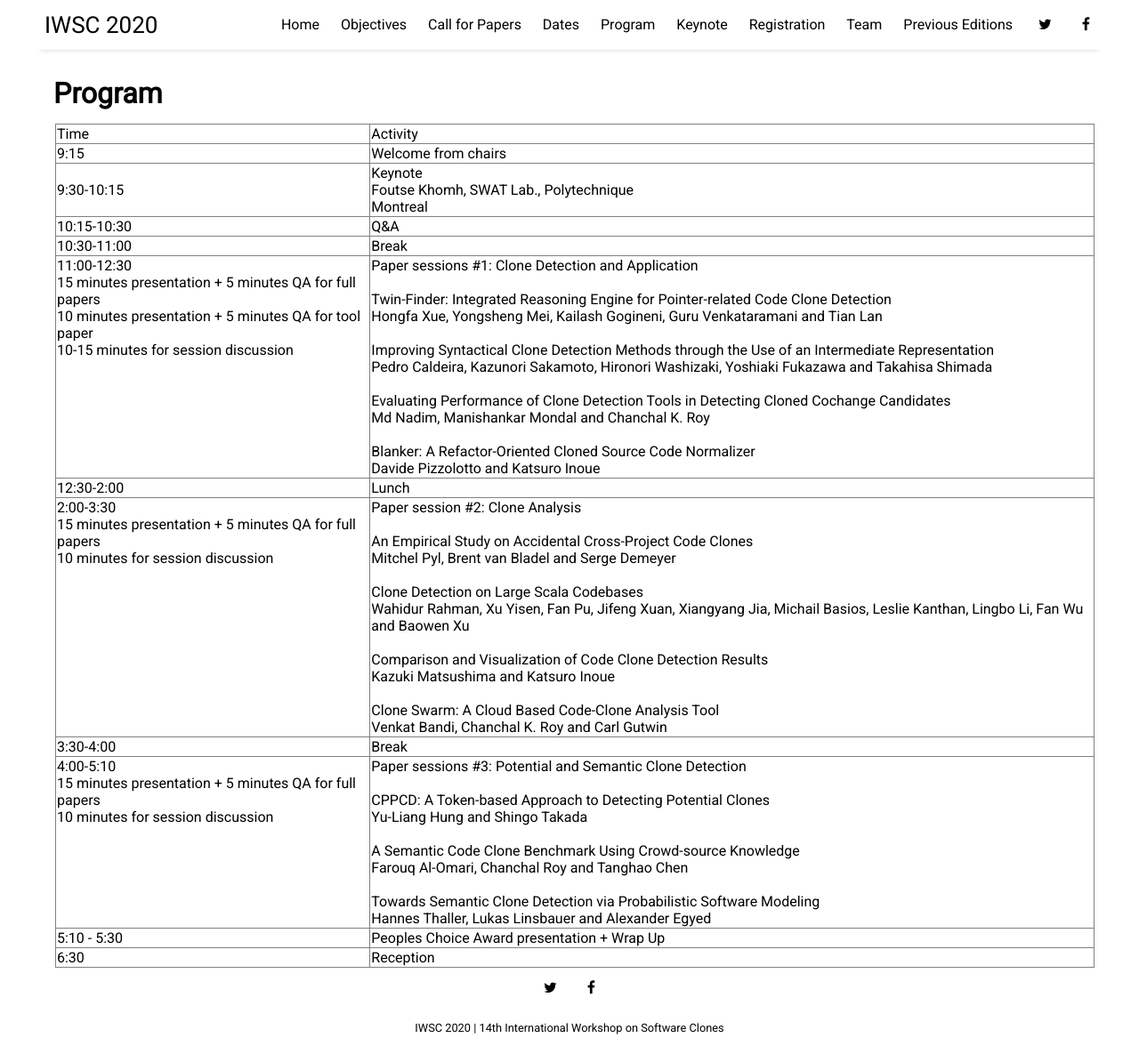
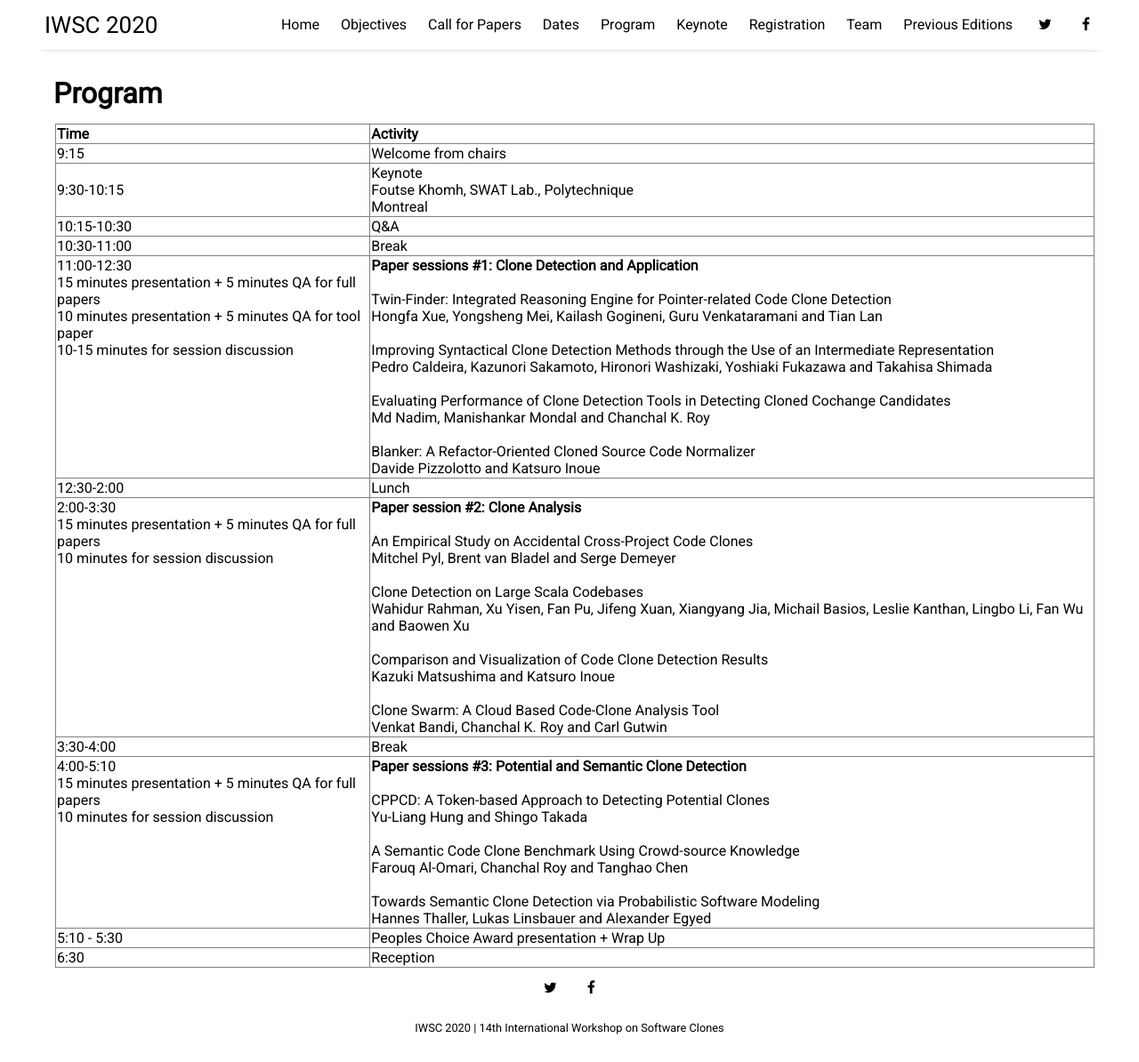
Before and after one commit to iwsc2020/iwsc2020.github.io, a Jekyll site: the page built from pages/program.html, in a window 1280 px wide and 1194 px high. Shown: the whole window at 89% size. Built offline with Jekyll 4.4.1, drawn with Linux system fonts in a browser that asks for light colours; nearby versions of some CDN libraries.

Commit message:
Update program.html

```diff
--- a/pages/program.html
+++ b/pages/program.html
@@ -6,8 +6,8 @@ title: Program
 <div class="page_content">
 	<table border='1' cellspacing='10' style='border-collapse: collapse;'>
 			<tr>
-				<td>Time</td>
-				<td>Activity</td>
+				<td><b>Time</b></td>
+				<td><b>Activity</b></td>
 			</tr>
 			<tr>
 				<td>9:15</td>
@@ -29,7 +29,21 @@ title: Program
 
 			<tr>
 				<td valign='top'>11:00-12:30 <br/> 15 minutes presentation + 5 minutes QA for full papers <br/> 10 minutes presentation + 5 minutes QA for tool paper <br/> 10-15 minutes for session discussion</td>
-				<td>Paper sessions #1: Clone Detection and Application <br/><br/> Twin-Finder: Integrated Reasoning Engine for Pointer-related Code Clone Detection <br/>	Hongfa Xue, Yongsheng Mei, Kailash Gogineni, Guru Venkataramani and Tian Lan <br/><br/> Improving Syntactical Clone Detection Methods through the Use of an Intermediate Representation <br/> Pedro Caldeira, Kazunori Sakamoto, Hironori Washizaki, Yoshiaki Fukazawa and Takahisa Shimada <br/><br/> Evaluating Performance of Clone Detection Tools in Detecting Cloned Cochange Candidates <br/> Md Nadim, Manishankar Mondal and Chanchal K. Roy <br/><br/> Blanker: A Refactor-Oriented Cloned Source Code Normalizer <br/> Davide Pizzolotto and Katsuro Inoue</td>
+				<td>
+					<b>Paper sessions #1: Clone Detection and Application</b> <br/><br/>
+
+					Twin-Finder: Integrated Reasoning Engine for Pointer-related Code Clone Detection <br/>
+					Hongfa Xue, Yongsheng Mei, Kailash Gogineni, Guru Venkataramani and Tian Lan <br/><br/>
+
+					Improving Syntactical Clone Detection Methods through the Use of an Intermediate Representation <br/>
+					Pedro Caldeira, Kazunori Sakamoto, Hironori Washizaki, Yoshiaki Fukazawa and Takahisa Shimada <br/><br/>
+
+					Evaluating Performance of Clone Detection Tools in Detecting Cloned Cochange Candidates <br/>
+					Md Nadim, Manishankar Mondal and Chanchal K. Roy <br/><br/>
+
+					Blanker: A Refactor-Oriented Cloned Source Code Normalizer <br/>
+					Davide Pizzolotto and Katsuro Inoue
+				</td>
 			</tr>
 
 			<tr>
@@ -38,7 +52,14 @@ title: Program
 			</tr>
 			<tr>
 				<td  valign='top'>2:00-3:30 <br/> 15 minutes presentation + 5 minutes QA for full papers <br/> 10 minutes for session discussion</td>
-				<td> Paper session #2: Clone Analysis <br/><br/> An Empirical Study on Accidental Cross-Project Code Clones <br/> Mitchel Pyl, Brent van Bladel and Serge Demeyer<br/><br/> Clone Detection on Large Scala Codebases<br/> Wahidur Rahman, Xu Yisen, Fan Pu, Jifeng Xuan, Xiangyang Jia, Michail Basios, Leslie Kanthan, Lingbo Li, Fan Wu and Baowen Xu <br/><br/>
+				<td> <b>Paper session #2: Clone Analysis</b> <br/><br/>
+
+					An Empirical Study on Accidental Cross-Project Code Clones <br/>
+					Mitchel Pyl, Brent van Bladel and Serge Demeyer<br/><br/>
+
+					Clone Detection on Large Scala Codebases<br/>
+					Wahidur Rahman, Xu Yisen, Fan Pu, Jifeng Xuan, Xiangyang Jia, Michail Basios, Leslie Kanthan, Lingbo Li, Fan Wu and Baowen Xu <br/><br/>
+
 					Comparison and Visualization of Code Clone Detection Results <br/>
 					Kazuki Matsushima and Katsuro Inoue <br/><br/>
 
@@ -55,7 +76,7 @@ title: Program
 			<tr>
 				<td  valign='top'>4:00-5:10 <br/> 15 minutes presentation + 5 minutes QA for full papers <br/> 10 minutes for session discussion </td>
 				<td>
-					Paper sessions #3: Potential and Semantic Clone Detection <br/><br/>
+					<b>Paper sessions #3: Potential and Semantic Clone Detection</b> <br/><br/>
 
 					CPPCD: A Token-based Approach to Detecting Potential Clones <br/>
 					Yu-Liang Hung and Shingo Takada <br/> <br/>
```
